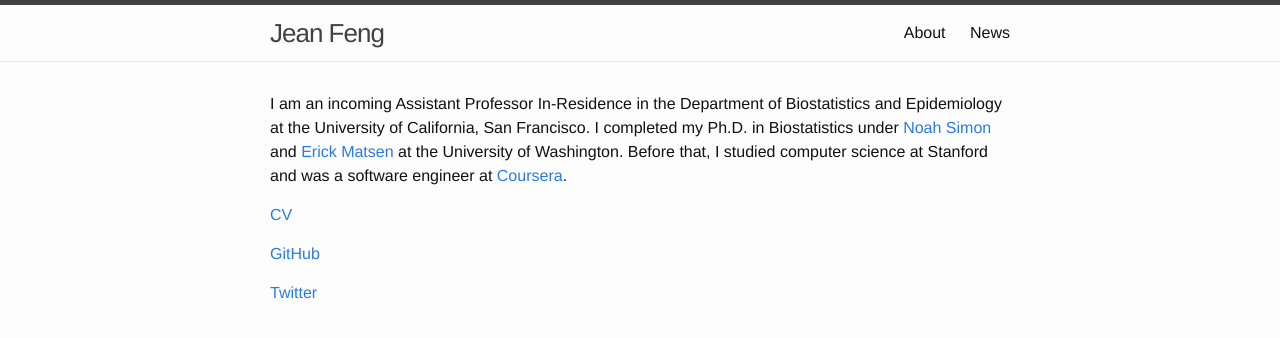
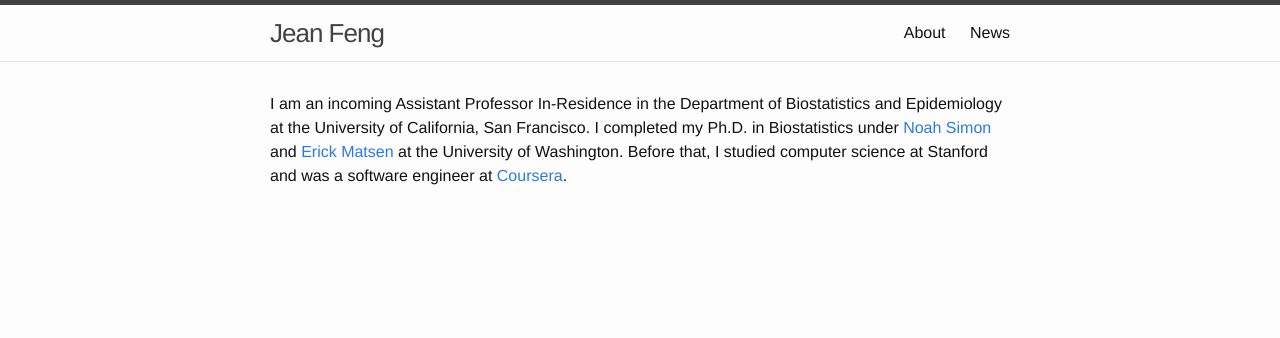
Before and after one commit to jjfeng/jjfeng.github.io, a Jekyll site: the page built from about.md, in a window 1280 px wide. Shown: the top 338 px of the page. Built offline with Jekyll 4.4.1, drawn with Linux system fonts in a browser that asks for light colours.

Commit message:
Update about.md

```diff
--- a/about.md
+++ b/about.md
@@ -4,9 +4,3 @@ title: About
 ---
 
 I am an incoming Assistant Professor In-Residence in the Department of Biostatistics and Epidemiology at the University of California, San Francisco. I completed my Ph.D. in Biostatistics under [Noah Simon](https://faculty.washington.edu/nrsimon/) and [Erick Matsen](https://matsen.fhcrc.org/) at the University of Washington. Before that, I studied computer science at Stanford and was a software engineer at [Coursera](https://www.coursera.org/).
-
-[CV](cv.pdf)
-
-[GitHub](https://github.com/jjfeng)
-
-[Twitter](https://twitter.com/Jean_J_Feng)
```
